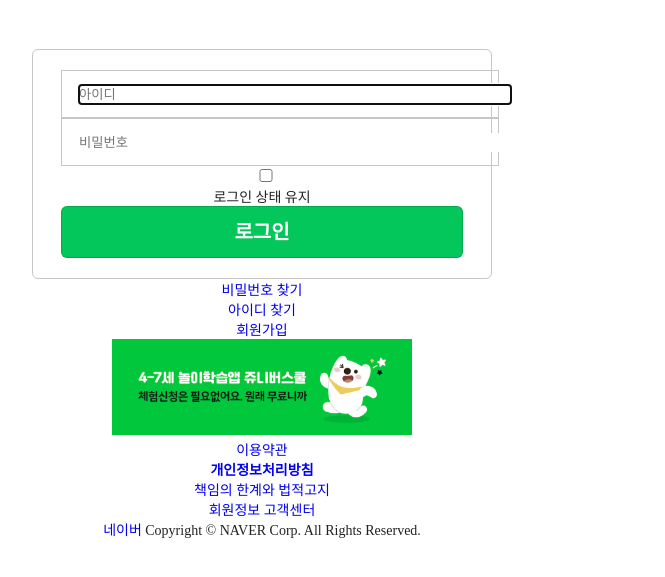
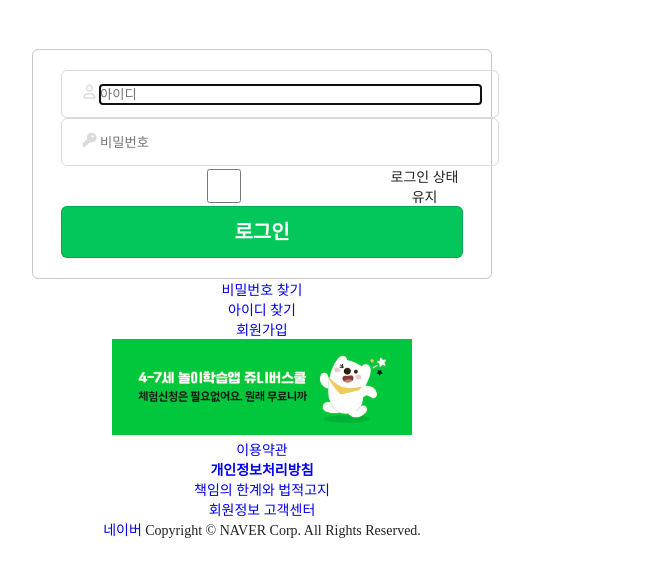
Before and after one commit to Hyoddang/Front-End-Practice, a plain HTML site: page Assignment/NaverSignin/naverSignin.html in a window 1280 px wide. Shown: the part 143-720 px from the top of the page, without its empty margins (378-1043 px from the left). Drawn offline with Linux system fonts and the light colour scheme.

Commit message:
0616 NAVER 로그인 화면 2번째 커밋

```diff
--- a/Assignment/NaverSignin/naverSignin.css
+++ b/Assignment/NaverSignin/naverSignin.css
@@ -68,6 +68,7 @@
 .signin_box {
     display: block;
     position: relative;
+
 }
 
 .signin_input_box {
@@ -110,17 +111,28 @@
 }
 
 .input_id, .input_pw {
+    color: #dadada;
     padding: 14px 17px 13px;
     width: 100%;
     height: 100%;
-    border: 1px solid #c6c6c6;
+    border: 1px solid #dadada;
+    display: flex;
+    border-radius: 6px;
 }
 
 input {
     position: relative;
     padding: 0px 30px 0px 0px;
     width: 100%;
-    /* height: 100%; */
     line-height: 19px;
     border: none;
 }
+
+.input_icon {
+    width: 24px;
+}
+
+.log_checkbox {
+    display: flex;
+
+}
--- a/Assignment/NaverSignin/naverSignin.html
+++ b/Assignment/NaverSignin/naverSignin.html
@@ -43,17 +43,17 @@
                             <form action="">
                             <!-- <span id="signin_id_text">아이디</span> -->
                             <div class="input_id">
-                                <!-- <div class="input_icon">
+                                <div class="input_icon">
                                     <i class="fa-regular fa-user"></i>
-                                </div> -->
+                                </div>
                                 <input type="text" placeholder="아이디" autofocus>
                                 <span id="disappear">삭제</span>
                             </div>
                             <!-- <span id="signin_password_text">비밀번호</span> -->
                             <div class="input_pw">
-                                <!-- <div class="input_icon">
+                                <div class="input_icon">
                                     <i class="fa-solid fa-key"></i>
-                                </div> -->
+                                </div>
                                 <input type="password" placeholder="비밀번호"> <span id="disappear">삭제</span>
                             </div>
                             <div class="log_checkbox">
```
